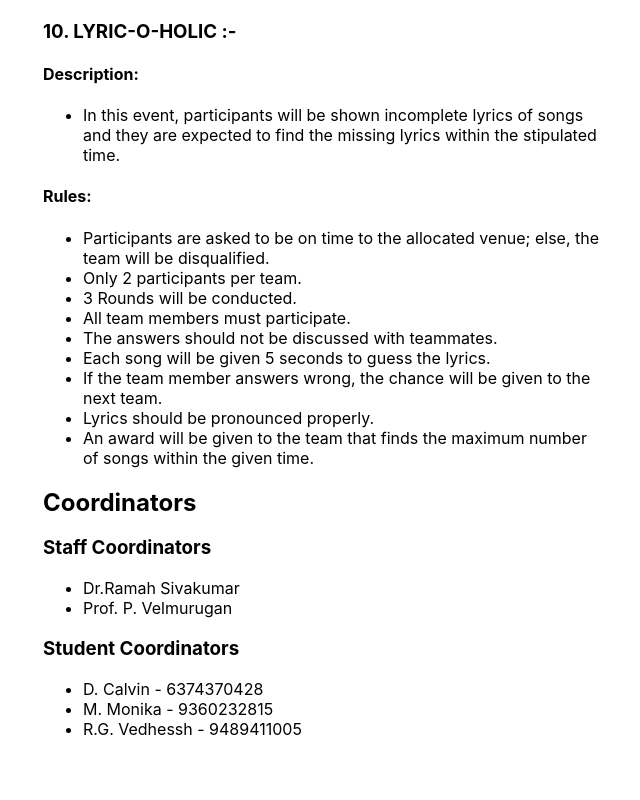
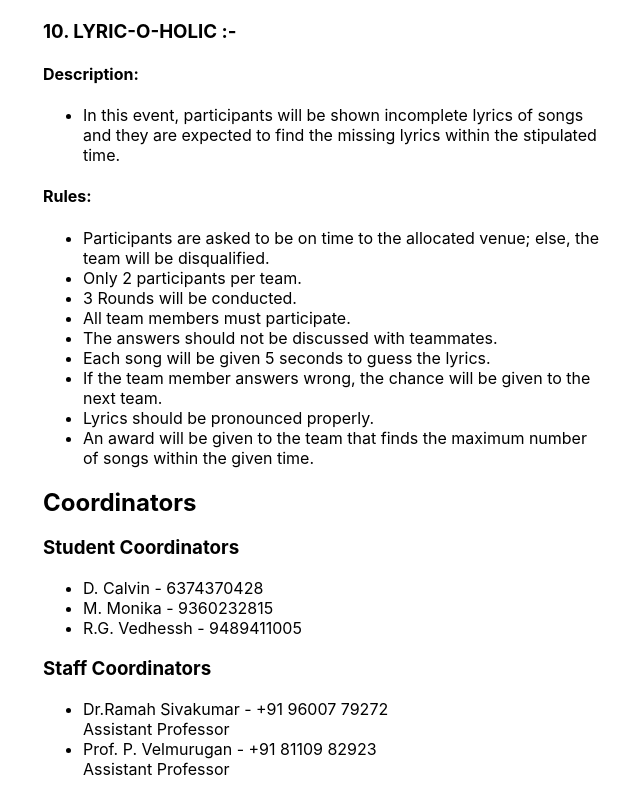
Before and after one commit to thequantumquirk/bhccs2k24, a Next.js app: page /rules in a window 1280 px wide. Shown: the part 4430-5230 px from the top of the page, without its empty margins (317-957 px from the left). Before the commit the page ends 5190 px from the top, so only its background shows below. Built offline with nearby package versions, Linux system fonts and the light colour scheme.

Commit message:
fix: update coordinator details

```diff
--- a/components/RulesCoordinators.tsx
+++ b/components/RulesCoordinators.tsx
@@ -2,13 +2,6 @@ const RulesCoordinators = () => {
   return (
     <div>
       <h2>Coordinators</h2>
-      <div>
-        <h3>Staff Coordinators</h3>
-        <ul>
-          <li>Dr.Ramah Sivakumar</li>
-          <li>Prof. P. Velmurugan</li>
-        </ul>
-      </div>
       <div>
         <h3>Student Coordinators</h3>
         <ul>
@@ -17,6 +10,19 @@ const RulesCoordinators = () => {
           <li>R.G. Vedhessh - 9489411005</li>
         </ul>
       </div>
+      <div>
+        <h3>Staff Coordinators</h3>
+        <ul>
+          <li>
+            <div>Dr.Ramah Sivakumar - +91 96007 79272</div>
+            <div>Assistant Professor</div>
+          </li>
+          <li>
+            <div>Prof. P. Velmurugan - +91 81109 82923</div>
+            <div>Assistant Professor</div>
+          </li>
+        </ul>
+      </div>
     </div>
   );
 };
```
Also changed, not shown: components/ContactUs.tsx (+9 -2 lines).
